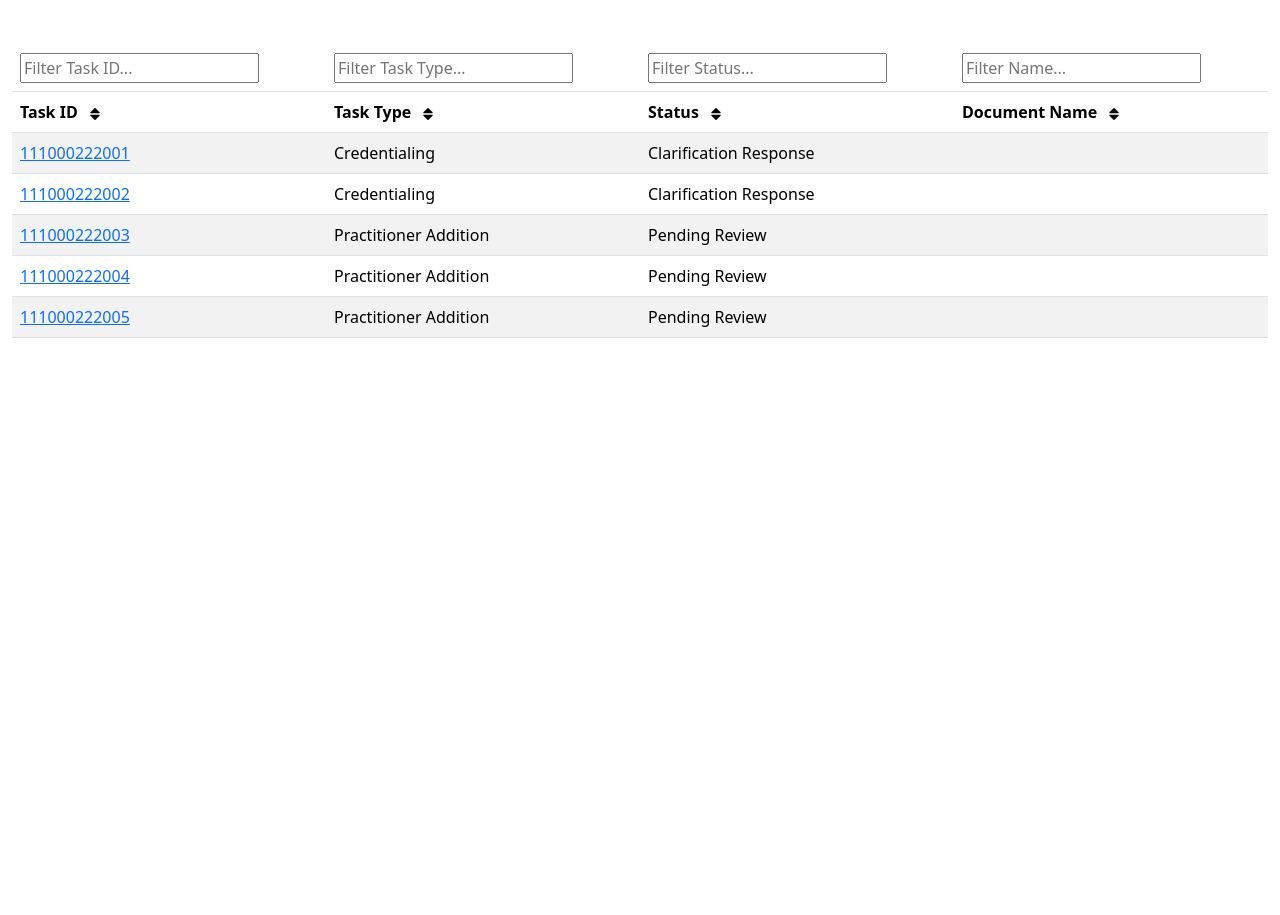
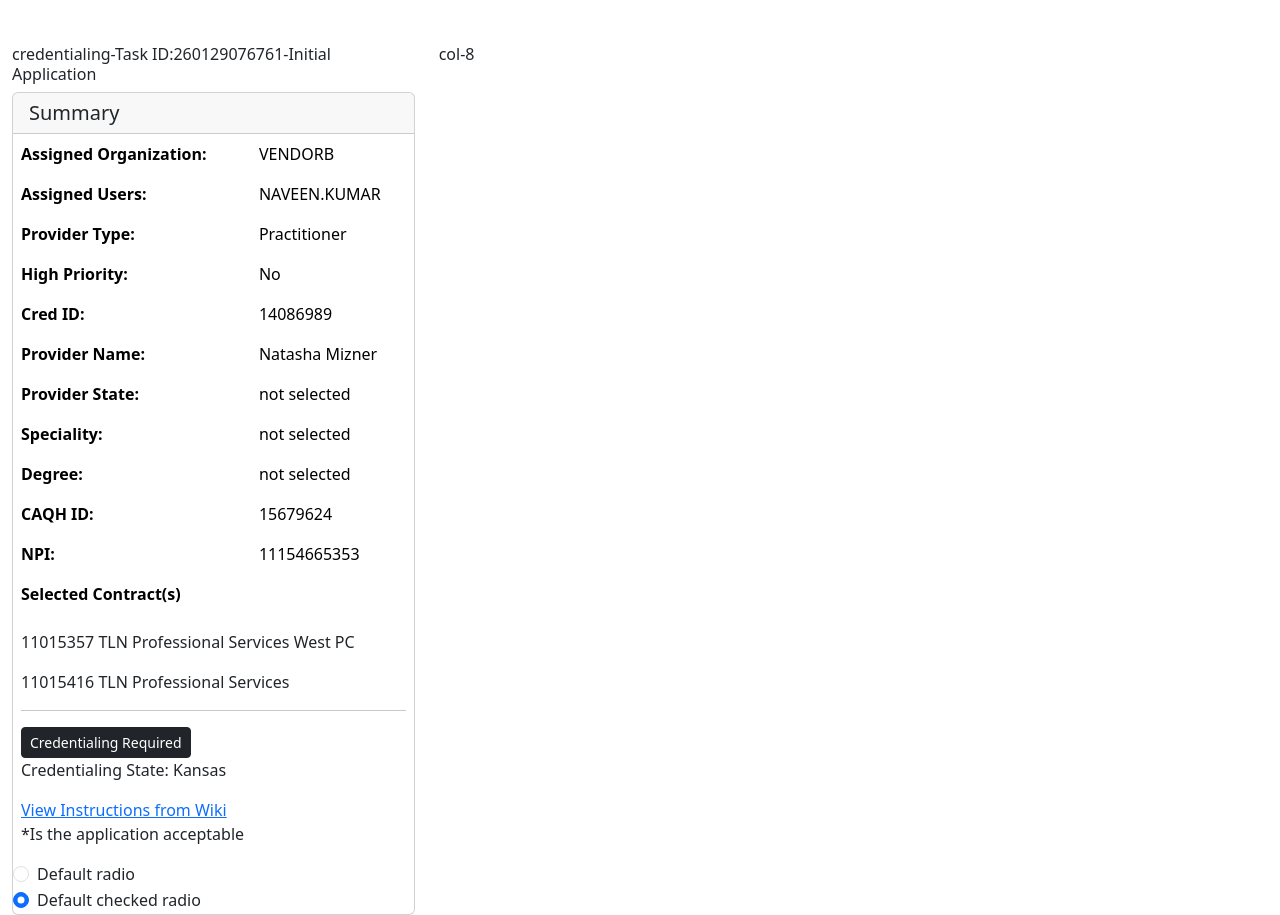
Before and after one commit to w3sanju/NOW, a plain HTML site: page details.html in a window 1280 px wide. Shown: the part 203-1118 px from the top of the page. Before the commit the page ends 800 px from the top, so only its background shows below. Drawn offline with Linux system fonts and the light colour scheme.

Commit message:
Update details.html

```diff
--- a/details.html
+++ b/details.html
@@ -48,7 +48,7 @@
 
     <div class="container-fluid pt-4">
         <div class="row m-0">
-            <h2 class="h2 px-0">Worklist</h2>
+            <h2 class="h2 px-0">Credentialing-Task ID:260129076761-Initial Application</h2>
             <hr class="hr" />
         </div>
         <div class="col-2 mt-3 mb-5">
@@ -63,58 +63,101 @@
     </div>
 
     <div class="container-fluid">
-        <table class="table table-striped">
-            <thead>
+        <div class="row">
+            <div class="col-4">
+                <h6>credentialing-Task ID:260129076761-Initial Application</h6>
+                <div class="card">
+  <h5 class="card-header">Summary</h5>
+  <table class="table table-borderless">
+
+  <tbody>
     <tr>
-                    <th><input type="text" class="filter-input" data-col="0" placeholder="Filter Task ID..."></th>
-                    <th><input type="text" class="filter-input" data-col="1" placeholder="Filter Task Type..."></th>
-                    <th><input type="text" class="filter-input" data-col="2" placeholder="Filter Status..."></th>
-                    <th><input type="text" class="filter-input" data-col="3" placeholder="Filter Name..."></th>
+      <th scope="row">Assigned Organization:</th>
+      <td>VENDORB</td>
+
     </tr>
     <tr>
-                    <th class="sortable" data-col="0">Task ID <span class="sort-icon-img"></span></th>
-                    <th class="sortable" data-col="1">Task Type <span class="sort-icon-img"></span></th>
-                    <th class="sortable" data-col="2">Status <span class="sort-icon-img"></span></th>
-                    <th class="sortable" data-col="3">Document Name <span class="sort-icon-img"></span></th>
+      <th scope="row">Assigned Users:</th>
+      <td>NAVEEN.KUMAR</td>
+
     </tr>
-            </thead>
-            <tbody id="taskTable">
     <tr>
-                    <td><a href="#">111000222001</a></td>
-                    <td>Credentialing</td>
-                    <td>Clarification Response</td>
+      <th scope="row">Provider Type:</th>
+      <td>Practitioner</td>
+
+    </tr>
+    <tr>
+      <th scope="row">High Priority:</th>
+      <td>No</td>
+    </tr>
+    <tr>
+         <th scope="row">Cred ID:</th>
+      <td> 14086989</td>
+    </tr>
+    <tr>
+        <tr>
+         <th scope="row">Provider Name: </th>
+      <td>  Natasha Mizner</td>
+    </tr>
+     <tr>
+         <th scope="row">Provider State: </th>
+      <td>  not selected</td>
+    </tr>
+    <tr>
+         <th scope="row">Speciality: </th>
+      <td>  not selected</td>
+    </tr>
+    <tr>
+         <th scope="row">Degree: </th>
+      <td>  not selected</td>
+    </tr>
+    <tr>
+         <th scope="row">CAQH ID:  </th>
+      <td>15679624</td>
+    </tr>
+    <tr>
+         <th scope="row">NPI:  </th>
+      <td>11154665353 </td>
+    </tr>
+     <tr>
+         <th scope="row">Selected Contract(s) </th>
       <td></td>
           </tr>
       <tr>
-                    <td><a href="#">111000222002</a></td>
-                    <td>Credentialing</td>
-                    <td>Clarification Response</td>
-                    <td></td>
-                </tr>
-                <tr>
-                    <td><a href="#">111000222003</a></td>
-                    <td>Practitioner Addition</td>
-                    <td>Pending Review</td>
-                    <td></td>
-                </tr>
-                <tr>
-                    <td><a href="#">111000222004</a></td>
-                    <td>Practitioner Addition</td>
-                    <td>Pending Review</td>
-                    <td></td>
-                </tr>
-                <tr>
-                    <td><a href="#">111000222005</a></td>
-                    <td>Practitioner Addition</td>
-                    <td>Pending Review</td>
-                    <td></td>
-                </tr>
       </tbody>
 </table>
+<div class="px-2">
+<p>11015357 TLN Professional Services West PC</p>
+<p>11015416 TLN Professional Services</p>
+<hr>
+<button class="btn btn-dark btn-sm w-auto">Credentialing Required</button>
+<p>Credentialing State: Kansas</p>
+<a href="#">View Instructions from Wiki</a>
+<p>*Is the application acceptable</p>
+</div>
+<div class="form-check">
+  <input class="form-check-input" type="radio" name="flexRadioDefault" id="flexRadioDefault1">
+  <label class="form-check-label" for="flexRadioDefault1">
+    Default radio
+  </label>
+</div>
+<div class="form-check">
+  <input class="form-check-input" type="radio" name="flexRadioDefault" id="flexRadioDefault2" checked>
+  <label class="form-check-label" for="flexRadioDefault2">
+    Default checked radio
+  </label>
+</div>
+</div>
+            </div>
+            <div class="col-8">
+                <h6>col-8</h6>
+            </div>
+        </div>
     </div>
 
     <script src="resources/js/jquery-3.6.0.min.js"></script>
     <script src="resources/js/bootstrap.bundle.min.js"></script>
     <script src="resources/js/app.js"></script>
 </body>
+
 </html>
```
Lines whose indentation alone changed are shown as unchanged.
